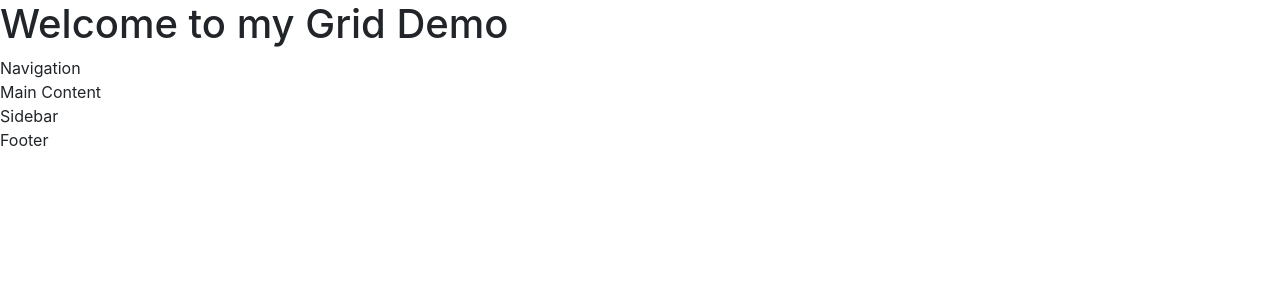
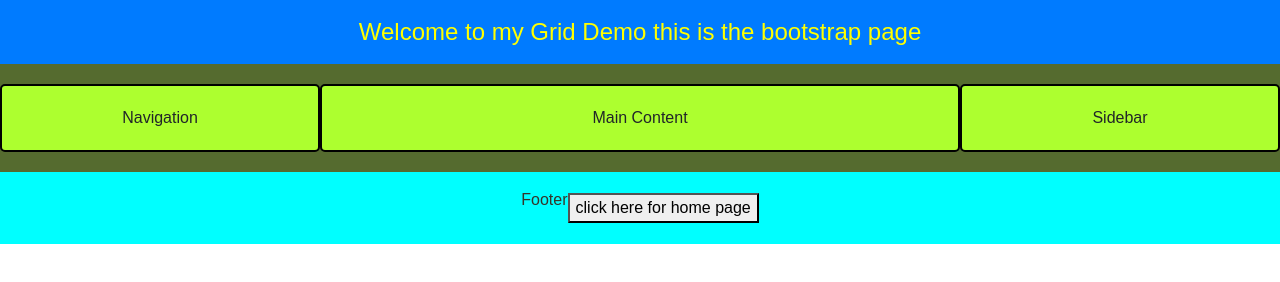
Before and after one commit to brandonsilvi/COOMP001B.Week5LectureActivity, a plain HTML site: page bootstrap.html in a window 1280 px wide. Drawn offline with nearby package versions, Linux system fonts and the light colour scheme.

Commit message:
home page linked on bootstrap page, bootstrap css integrated along with <style>

```diff
--- a/bootstrap.html
+++ b/bootstrap.html
@@ -7,20 +7,74 @@
     </title>
     <link rel="stylesheet" href="https://cdn.jsdelivr.net/npm/bootstrap@4.3.1/dist/css/bootstrap.min.css" integrity="sha384-ggOyR0iXCbMQv3Xipma34MD+dH/1fQ784/j6cY/iJTQUOhcWr7x9JvoRxT2MZw1T" crossorigin="anonymous">
 
+     <style>
+
+    body {
+        font-family: Arial, Helvetica, sans-serif;
+        margin: 0;
+    }
+
+    header {
+      color: yellow;
+      display: flex;
+      align-items: center;
+      justify-content: center;
+      padding: 1.5rem 0;
+      line-height: 2;
+    }
+
+    header, h1 {
+        font-size: 1.5rem;
+        margin: 0;
+        word-wrap: break-word;
+    }
+
+    header {
+      height: 64px;
+      background-color: #007bff;
+    }
+
+    footer {
+     color: rgb(53, 53, 41);
+      display: flex;
+      align-items: center;
+      justify-content: center;
+      padding: 1rem 0;
+      background-color: aqua;
+    }
+
+    main {
+      background-color: darkolivegreen;
+      padding: 20px;
+    }
+
+    .nested > div {
+      background-color: greenyellow;
+      border-radius: 5px;
+      padding: 20px;
+      text-align: center;
+      border: 2px solid black
+    }
+
+  </style>
+
 </head>
 <body>
-    <header><h1>Welcome to my Grid Demo</h1></header>
-<main>
-    <nav>Navigation</nav>
-
-    <section>Main Content</section>
-
-    <aside>Sidebar</aside>
-
-  </main>
+    <header><h1>Welcome to my Grid Demo this is the bootstrap page</h1></header>
+<main class="container-fluid">
+    <div class="row nested">
+    <div class="col-md-3">Navigation</div>
+    <div class="col-md-6">Main Content</div>
+    <div class="col-md-3">Sidebar</div>
+    </div>
+</main>
 
   <footer>
     <p>Footer</p>
+    <br>
+    <a href="index.html" rel="home page">
+    <button>click here for home page</button>
+    </a>
   </footer>
 <script src="https://code.jquery.com/jquery-3.3.1.slim.min.js" integrity="sha384-q8i/X+965DzO0rT7abK41JStQIAqVgRVzpbzo5smXKp4YfRvH+8abtTE1Pi6jizo" crossorigin="anonymous"></script>
 <script src="https://cdn.jsdelivr.net/npm/popper.js@1.14.7/dist/umd/popper.min.js" integrity="sha384-UO2eT0CpHqdSJQ6hJty5KVphtPhzWj9WO1clHTMGa3JDZwrnQq4sF86dIHNDz0W1" crossorigin="anonymous"></script>
```
Also changed, not shown: index.html (+1 -0 lines).
